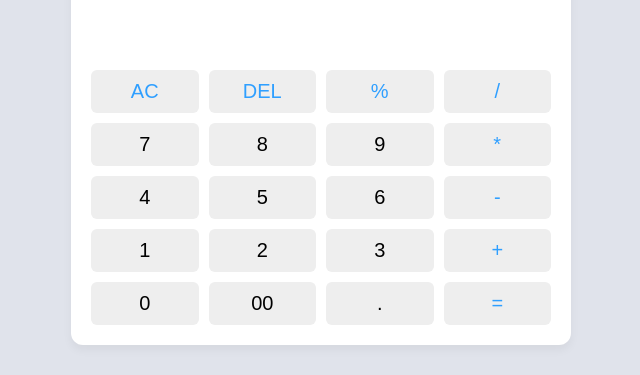
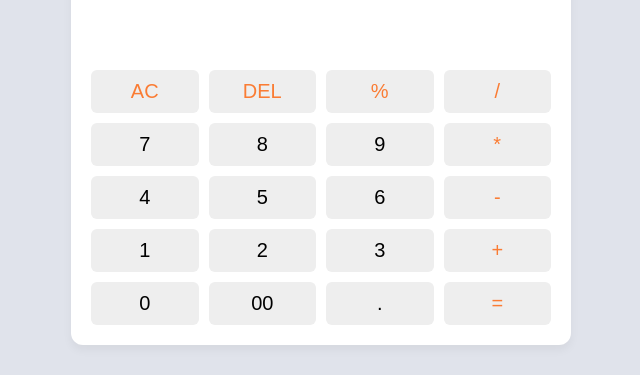
Before and after one commit to MdSohail45/calculator.io, a plain HTML site: page index.html in a window 1280 px wide. Shown: the part 288-663 px from the top of the page, without its empty margins (319-959 px from the left). Drawn offline with Linux system fonts and the light colour scheme.

Commit message:
Updated style.css

```diff
--- a/style.css
+++ b/style.css
@@ -48,7 +48,7 @@ body {
   transform: scale(0.99);
 }
 .operator {
-  color: #2f9fff;
+  color: #fa7c34;
 }
 
 
```
